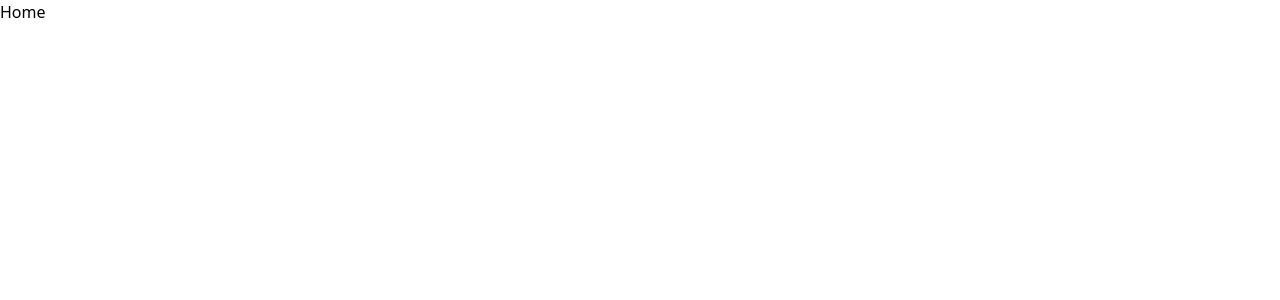
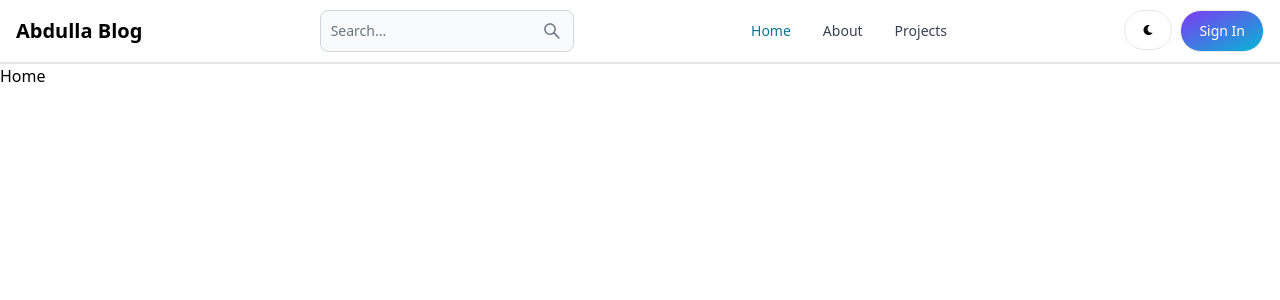
Before and after one commit to abdulla-freihat/mern-blog-app, a React (Create React App) app in the folder client/: page / in a window 1280 px wide. Shown: the top 300 px of the page. Built offline with nearby package versions, Linux system fonts and the light colour scheme.

Commit message:
create the Navbar section

```diff
--- a/client/package.json
+++ b/client/package.json
@@ -6,8 +6,10 @@
     "@testing-library/jest-dom": "^5.17.0",
     "@testing-library/react": "^13.4.0",
     "@testing-library/user-event": "^13.5.0",
+    "flowbite-react": "^0.7.2",
     "react": "^18.2.0",
     "react-dom": "^18.2.0",
+    "react-icons": "^5.0.1",
     "react-router-dom": "^6.21.3",
     "react-scripts": "5.0.1",
     "web-vitals": "^2.1.4"
--- a/client/src/App.js
+++ b/client/src/App.js
@@ -6,12 +6,13 @@ import Signin from "./Pages/Signin"
 import Signup from "./Pages/Signup"
 import Projects from "./Pages/Projects";
 import Dashboard from "./Pages/Dashboard";
+import Navbar from "./components/Navbar";
 
 
 function App() {
   return (
     <BrowserRouter>
-
+           <Navbar />
        <Routes>
          <Route    path='/'   element={<Home />} />
          <Route    path='/about'   element={<About />} />
--- /dev/null
+++ b/client/src/components/Navbar.js
@@ -0,0 +1,59 @@
+import React from 'react'
+import { Link  , useLocation} from 'react-router-dom';
+import { Button, Navbar as FlowbiteNavbar, TextInput } from "flowbite-react";   //FlowbiteNavbar is an alias name  it should be Navbar
+import { AiOutlineSearch } from "react-icons/ai";
+import {FaMoon } from "react-icons/fa";
+const Navbar = () => {
+
+    const path = useLocation().pathname;
+  return (
+
+    <FlowbiteNavbar className='border-b-2 w-full'>
+    <Link to='/' className='font-semibold text-lg  md:text-xl'>Abdulla Blog</Link>
+
+    <form>
+
+          <TextInput  type='text' placeholder='Search...'  rightIcon={AiOutlineSearch} className='hidden lg:inline'/>
+
+    </form>
+    <Button className='w-12 h-10  lg:hidden ' color="gray" pill>
+        <AiOutlineSearch />
+    </Button>
+
+    <div className='flex gap-2 md:order-2 '>
+
+     <Button  color='gray ' className='w-12 h-10 hidden border  sm:inline' pill>
+        <FaMoon />
+     </Button>
+
+      <Link to='/sign-in'>
+        <Button className='border' gradientDuoTone='purpleToBlue' pill>Sign In</Button>
+      </Link>
+
+      <FlowbiteNavbar.Toggle />
+
+
+
+    </div>
+
+
+    <FlowbiteNavbar.Collapse>
+           <FlowbiteNavbar.Link active={path === '/'} as={'div'}>
+            <Link to='/'>Home</Link>
+            </FlowbiteNavbar.Link>
+
+            <FlowbiteNavbar.Link active={path === '/about'} as={'div'}>
+            <Link to='/about'>About</Link>
+            </FlowbiteNavbar.Link>
+
+            <FlowbiteNavbar.Link active={path === '/projects'} as={'div'}>
+            <Link to='/projects'>Projects</Link>
+            </FlowbiteNavbar.Link>
+
+      </FlowbiteNavbar.Collapse>
+
+    </FlowbiteNavbar>
+  )
+}
+
+export default Navbar
--- a/client/tailwind.config.js
+++ b/client/tailwind.config.js
@@ -1,8 +1,12 @@
 /** @type {import('tailwindcss').Config} */
 module.exports = {
-  content: ["./src/**/*.{html,js}"],
+  content: [
+    "./src/**/*.{html,js}",
+    'node_modules/flowbite-react/lib/esm/**/*.js',
+
+  ],
   theme: {
     extend: {},
   },
-  plugins: [],
+  plugins: [ require('flowbite/plugin')],
 }
```
Also changed, not shown: 1 other file (tests, documents, lock files or other folders).
